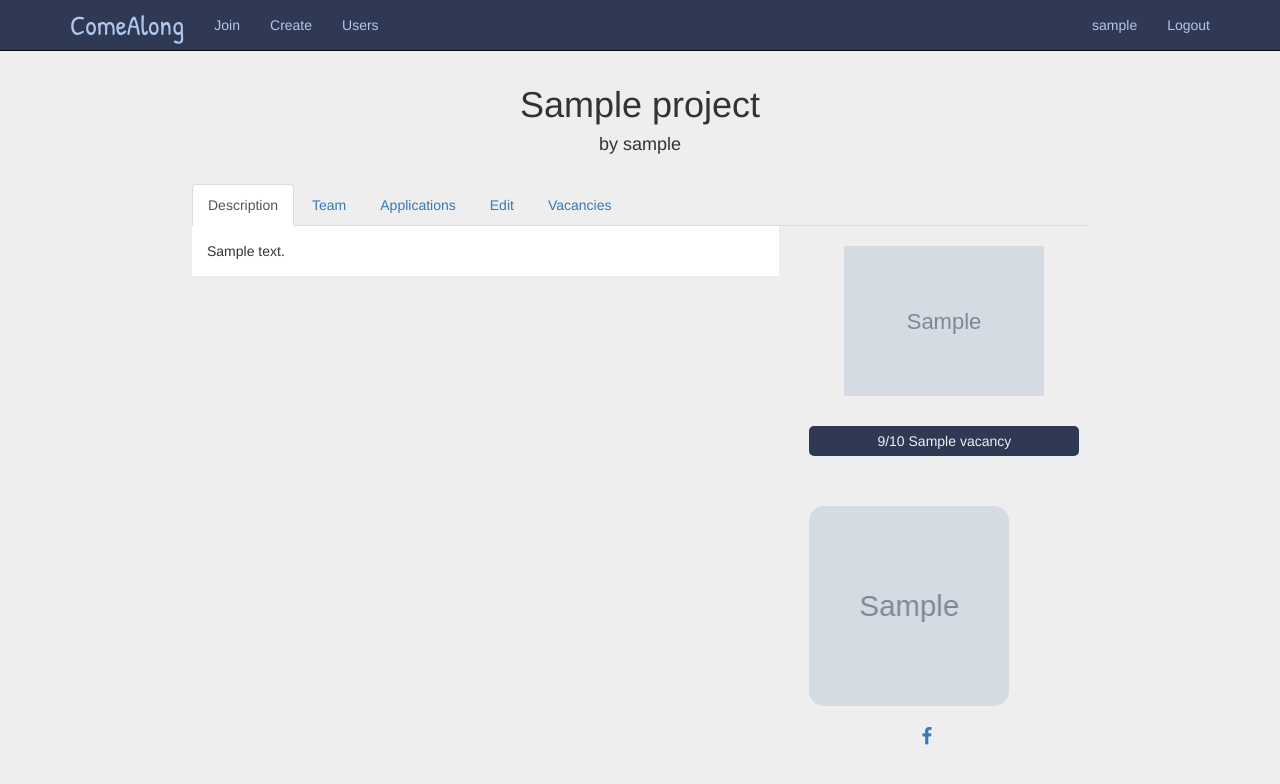
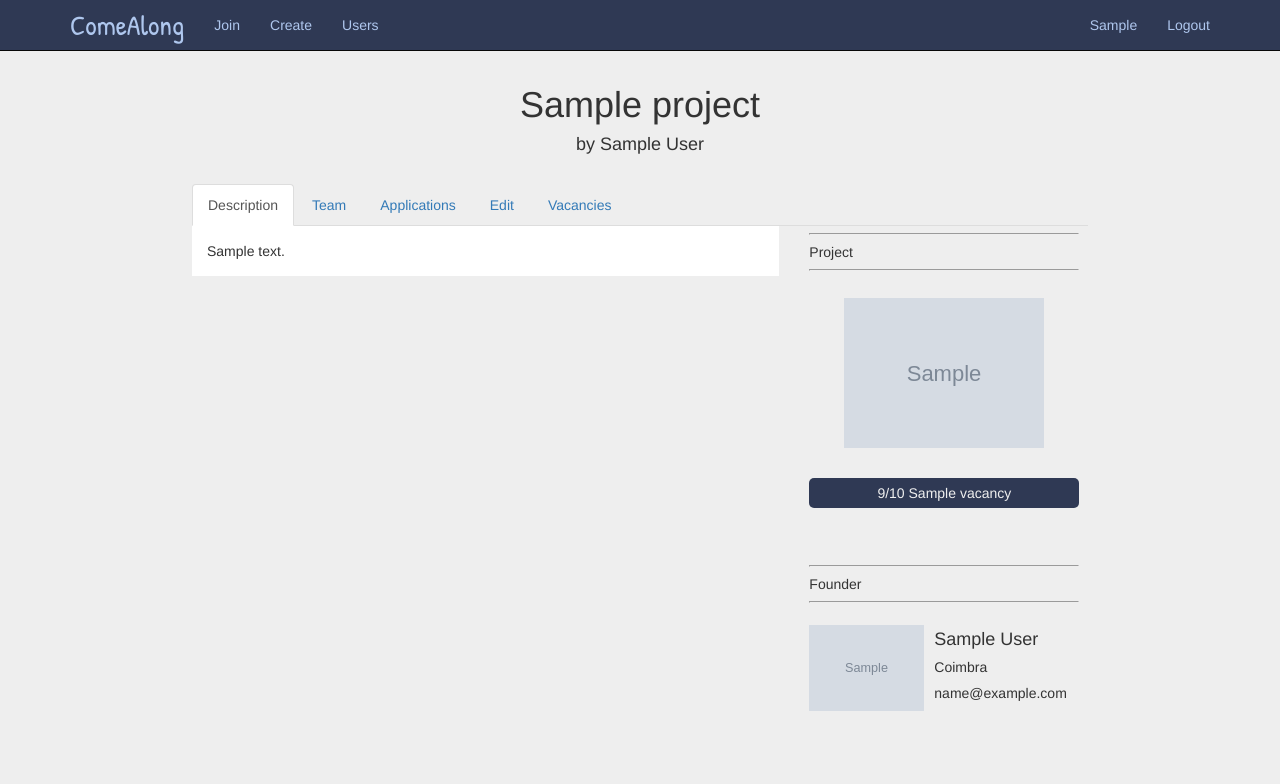
Before and after one commit to GGraca/ComeAlong, a Django app: template ui/templates/projects/page.html in a window 1280 px wide. Shown: the top 784 px of the page. Run offline with Django 3.2, Linux system fonts and the light colour scheme; a user stored in the database is signed in; tables that the repository leaves empty hold one stand-in row (values such as "Sample post"); the template is opened without the code that fills it: values that come from a table or form of the project are taken from there, most other values are stand-ins (such as "Sample title", 1, 10 or a date in 2020); grey boxes marked "Sample" are stand-in pictures; parts of the project's set-up code (start-up, migrations or seed data) failed here and were passed over; some libraries are stand-ins or nearby versions.

Commit message:
Application working the new way

```diff
--- a/project/models.py
+++ b/project/models.py
@@ -74,7 +74,8 @@ class Participation(models.Model):
 
 class Title(models.Model):
     #Relations
-    participation = models.ForeignKey(Participation, related_name="titles")
+    application = models.ForeignKey(Application, related_name="roles", null=True)
+    participation = models.ForeignKey(Participation, related_name="titles", null=True)
 
     #Fields
     title = models.CharField(max_length=100)
--- a/ui/static/css/my_style.css
+++ b/ui/static/css/my_style.css
@@ -30,9 +30,7 @@ h1{
    width: 70%;
 }
 
-.img_container{
-   overflow: hidden;
-}
+
 
 .img_centered{
    clear:both;
@@ -43,7 +41,22 @@ h1{
    cursor: pointer;
 }
 
+.img_container{
+   overflow: hidden;
+   float:left;
+}
+
 .image{
    background-position:center;
    background-repeat: no-repeat;
 }
+
+hr {
+    display: block;
+    margin-top: 0.5em;
+    margin-bottom: 0.5em;
+    margin-left: auto;
+    margin-right: auto;
+    border-style: inset;
+    border-width: 1px;
+}
--- a/ui/static/css/user.css
+++ b/ui/static/css/user.css
@@ -13,6 +13,10 @@
    background-size: auto 200px;
    padding: 10px;
    border-radius: 15px;
+}
+
+.profile_container{
+      /*cursor: pointer;*/
 }
 
 /*MOAR*/
--- a/ui/templates/navbar.html
+++ b/ui/templates/navbar.html
@@ -14,13 +14,17 @@
 
          <ul class="nav navbar-nav">
             <li><a href="/projects/">Join</a></li>
+            {% if user.is_authenticated%}
             <li><a href="/projects/new/">Create</a></li> <!--class="active"-->
+            {% else %}
+            <li><a href="/projects/">Create</a></li>
+            {%endif%}
             <li><a href="/users/">Users</a></li>
 
          </ul>
          <ul class="nav navbar-nav navbar-right">
             {% if user.is_authenticated%}
-               <li><a href="/users/{{ user.username }}">{{ user.username }}</a></li>
+               <li><a href="/users/{{ user.username }}">{{ this_user.get_short_name }}</a></li>
             {%endif%}
             {% if user.is_authenticated%}
                <li><a href="{% url 'auth:logout' %}?next={% url 'index' %}">Logout</a></li>
--- a/ui/templates/projects/page.html
+++ b/ui/templates/projects/page.html
@@ -41,9 +41,15 @@
 			</div>
 			<div class="col-md-2" id="project_details">
 
+				<hr>
+				Project
+				<hr>
 				{% include "projects/page/project_info.html" %}
-				{% include "projects/page/founder_info.html" %}
 
+				<hr>
+				Founder
+				<hr>
+				{% include "users/previews/project_founder.html" %}
 			</div>
 		</div>
 	</div>
--- a/ui/templates/projects/page/applications.html
+++ b/ui/templates/projects/page/applications.html
@@ -5,6 +5,11 @@
                {% include "users/previews/team.html" %}
             {% endwith %}
          </div>
+
+         {% for r in a.roles.all %}
+               {{ r }}
+         {% endfor %}
+
       </div>
 
       <script type="text/javascript">
--- a/ui/templates/projects/page/project_info.html
+++ b/ui/templates/projects/page/project_info.html
@@ -11,5 +11,4 @@
    {% if project.founder.id != user.id %}
       {% include "projects/ui/apply_btn.html" %}
    {% endif%}
-
    <br>
--- a/ui/templates/projects/page/team.html
+++ b/ui/templates/projects/page/team.html
@@ -1,4 +1,5 @@
 {% for p in project.positions.all %}
+
    <div id="user_{{ p.user.id }}" style="overflow: auto; width:100%;">
 
       <div style="float: left;">
--- a/ui/templates/projects/page/title.html
+++ b/ui/templates/projects/page/title.html
@@ -1,4 +1,4 @@
 <div id="project_title" style="text-align: center;background-color: #eee;">
    <h1>{{ project }}</h1>
-   <h4>by {{ project.founder }}</h1><br>
+   <h4>by {{ project.founder.get_full_name }}</h1><br>
 </div>
--- /dev/null
+++ b/ui/templates/users/previews/project_founder.html
@@ -0,0 +1,20 @@
+{%  with this_user=project.founder %}
+   <div class="profile_container" id="user_{{ this_user }}">
+
+      <div class="img_container">
+         <div class="image img_small" style="background-image:url('{{this_user.avatar.url}}')" id="user_{{ this_user }}"></div>
+      </div>
+      <div style="float:left; margin: 10px;; margin-right: -50px;">
+         <h4>{{ this_user.get_full_name }}</h4>
+         <h5>Coimbra</h5>
+         <h5>{{ this_user.email }}</h5>
+      </div>
+
+   </div>
+
+   <script type="text/javascript">
+      $('#user_{{ this_user }}').click(function() {
+         window.location.replace("/users/{{ this_user }}/");
+      });
+   </script>
+{% endwith %}
```
Also changed, not shown: project/forms.py (+13 -0 lines), project/views.py (+12 -7 lines), ui/templates/applications/new.html (+21 -1 lines), ui/templates/index.html (+10 -0 lines), ui/templates/users/page.html (+13 -1 lines), ui/templates/users/previews/application.html (added), 1 other file. Lines whose indentation alone changed are shown as unchanged.
